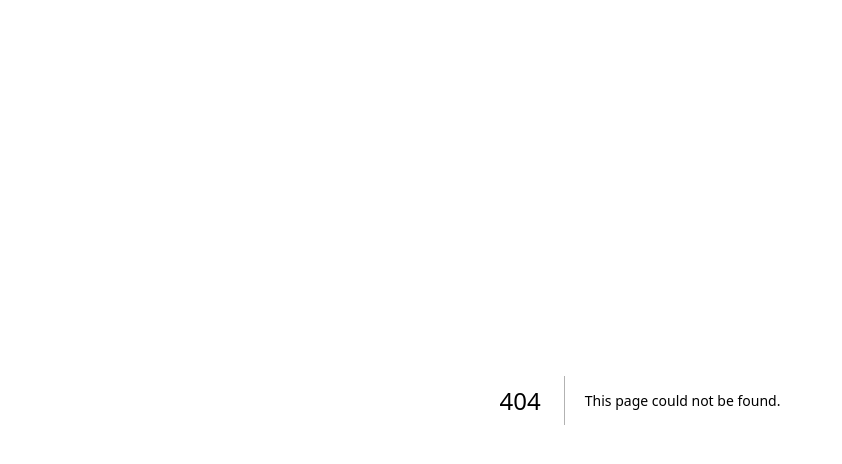
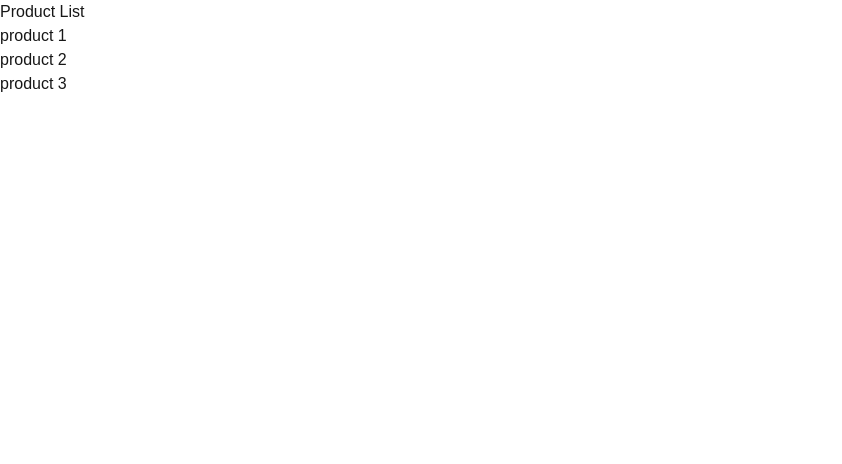
Before and after one commit to MahmudAnik1630/nextjs-learning, a Next.js app: page /product in a window 1280 px wide. Before the commit this address had no page. Shown: the top 464 px of the page, without its empty margins (0-842 px from the left). Built offline with nearby package versions, Linux system fonts and the light colour scheme.

Commit message:
dynamic routing

```diff
--- /dev/null
+++ b/src/app/product/[productid]/page.tsx
@@ -0,0 +1,13 @@
+import React from "react";
+
+type Props = {
+  params: {
+    productid: string;
+  };
+};
+
+export default function ProductPage({ params }: Props) {
+  const { productid } = params;
+
+  return <h1>Dynamic Product Page: {productid}</h1>;
+}
--- /dev/null
+++ b/src/app/product/page.tsx
@@ -0,0 +1,11 @@
+export default function Products(){
+    return (
+      <div>
+        <h1>Product List</h1>
+        <h2>product 1</h2>
+        <h2>product 2</h2>
+        <h2>product 3</h2>
+      </div>
+    );
+
+}
```
